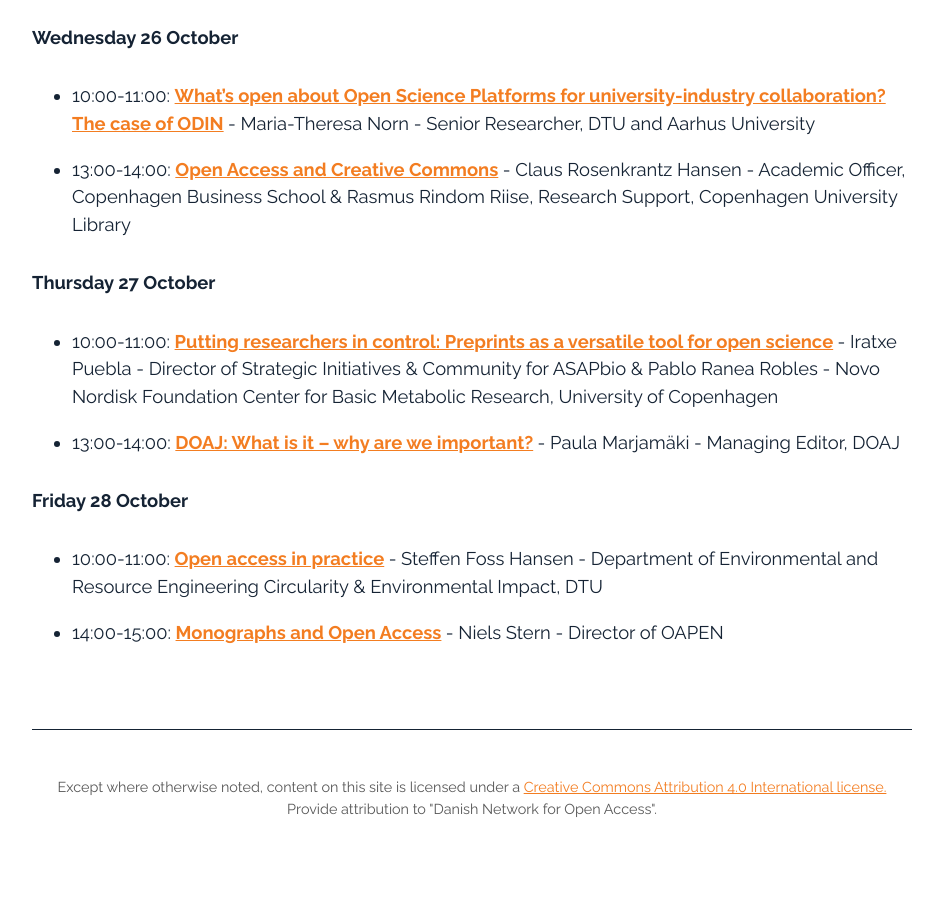
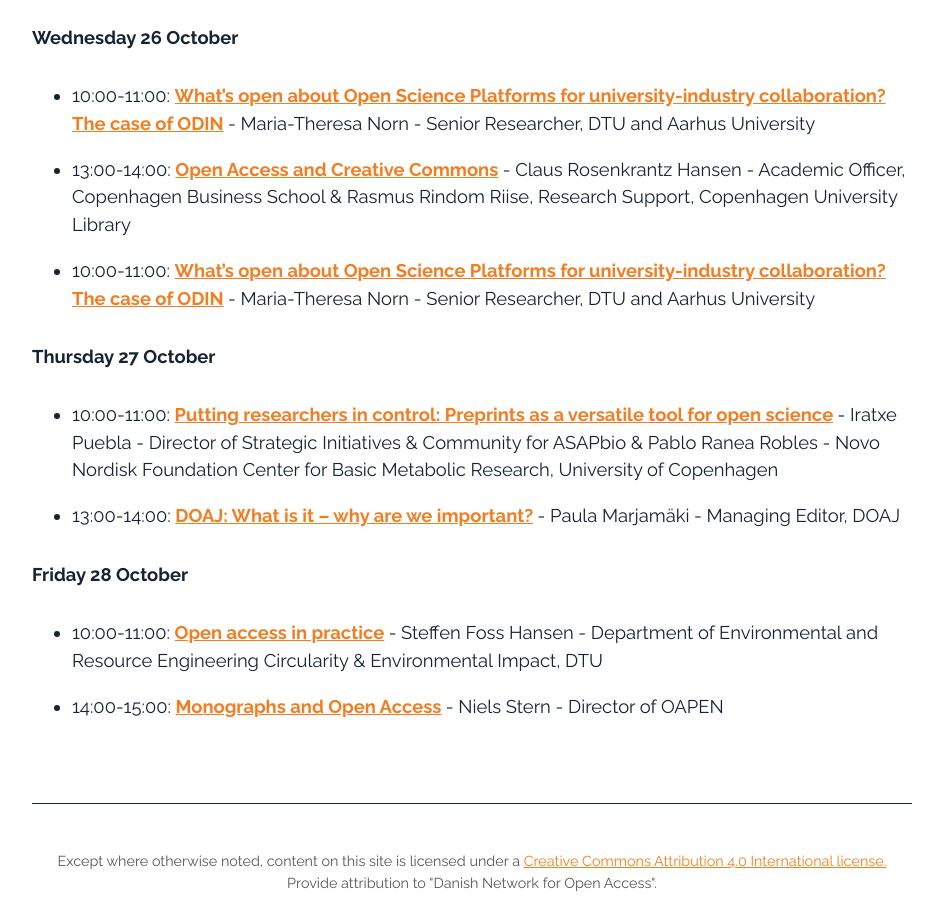
Before and after one commit to openaccess-dk/openaccess-dk.github.io, a Jekyll site: the page built from oaw2022.md, in a window 1280 px wide and 900 px high, scrolled down 1763 px. Shown: the whole window, without its empty margins (168-1111 px from the left). Built offline with Jekyll 4.4.1, drawn with Linux system fonts in a browser that asks for light colours; before the commit the page ends 2621 px from its top, so only the background shows below that.

Commit message:
Update oaw2022.md

```diff
--- a/oaw2022.md
+++ b/oaw2022.md
@@ -40,6 +40,8 @@
 
 - 13:00-14:00: <b>[Open Access and Creative Commons](https://openaccess.dk/oaw2022/wednesday02) </b> - Claus Rosenkrantz Hansen - Academic Officer, Copenhagen Business School & Rasmus Rindom Riise, Research Support, Copenhagen University Library
 
+- 10:00-11:00: <b>[What’s open about Open Science Platforms for university-industry collaboration? The case of ODIN](https://openaccess.dk/oaw2022/wednesday01) </b> - Maria-Theresa Norn - Senior Researcher, DTU and Aarhus University
+
 ##### Thursday 27 October
 - 10:00-11:00: <b>[Putting researchers in control: Preprints as a versatile tool for open science](https://openaccess.dk/oaw2022/thursday01) </b> - Iratxe Puebla - Director of Strategic Initiatives & Community for ASAPbio & Pablo Ranea Robles - Novo Nordisk Foundation Center for Basic Metabolic Research, University of Copenhagen
 
```
